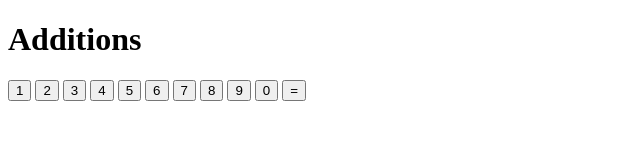
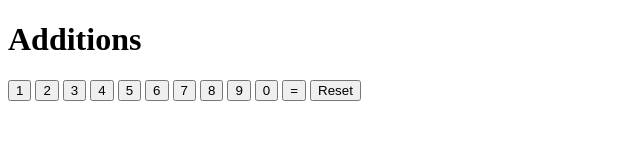
Before and after one commit to nduboi/calculatrice-js.html, a plain HTML site: page index.html in a window 1280 px wide. Shown: the whole page, without its empty margins (0-640 px from the left). Drawn offline with Linux system fonts and the light colour scheme.

Commit message:
commit 'main'

```diff
--- a/build/js/main.js
+++ b/build/js/main.js
@@ -86,3 +86,12 @@ function equal(){
     affichage.innerHTML = nombre + " = " + calcule;
 
 }
+
+function reset(){
+    var affichage = document.getElementById('affichage');
+    affichage.innerHTML = "";
+    nombre =  0;
+    calcule = 0;
+    console.log("nombre", nombre);
+    console.log("calcule", calcule);
+}
--- a/index.html
+++ b/index.html
@@ -23,5 +23,6 @@
     <button id="nine" onclick="nine()">9</button>
     <button id="zero" onclick="zero()">0</button>
     <button id="equal" onclick="equal()">=</button>
+    <button id="reset" onclick="reset()">Reset</button>
 </body>
 </html>
```
